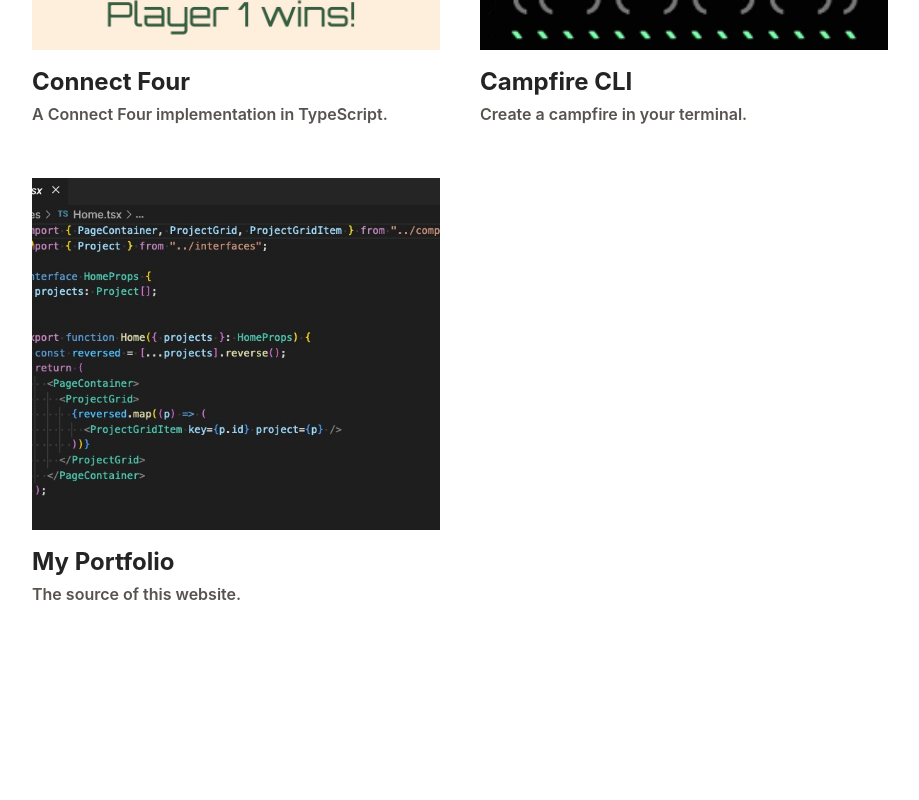
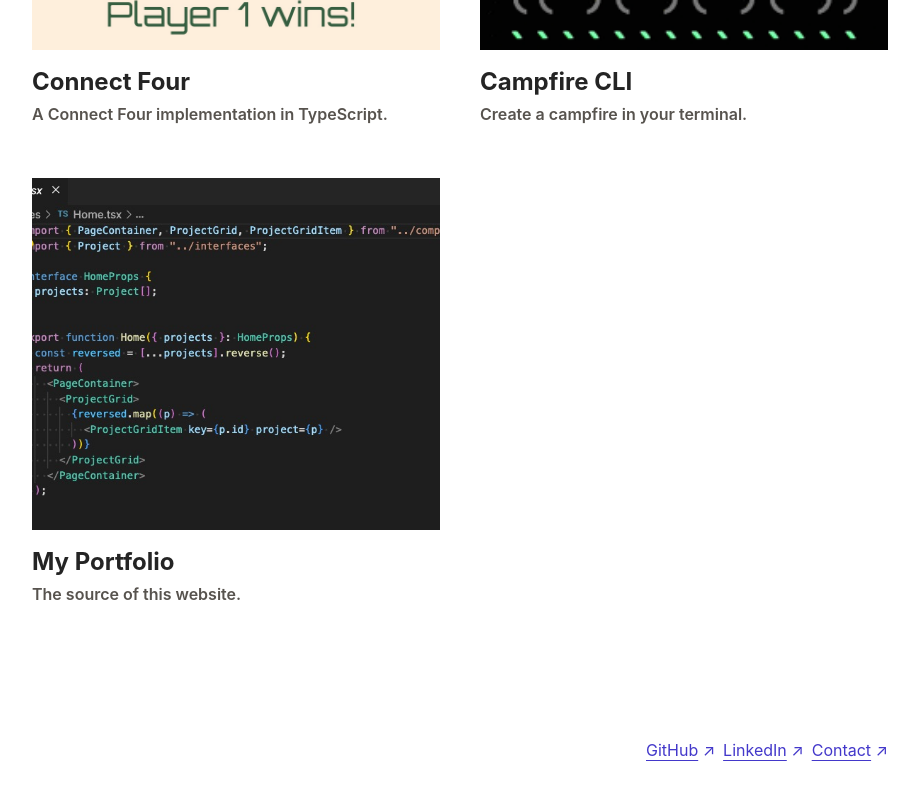
Before and after one commit to mhborthwick/mhborthwick.com, a React (Vite) app: page / in a window 1280 px wide. Shown: the part 1022-1822 px from the top of the page, without its empty margins (180-1099 px from the left). Before the commit the page ends 1780 px from the top, so only its background shows below. Built offline with nearby package versions, Linux system fonts and the light colour scheme.

Commit message:
add footer

```diff
--- a/src/assets/projects.json
+++ b/src/assets/projects.json
@@ -4,7 +4,7 @@
       "id": 1,
       "heading": "My Portfolio",
       "subHeading": "The source of this website.",
-      "description": "A static website for sharing my personal projects. Built React, Vite, Tailwind, and Framer Motion. Deployed on AWS S3 using Terraform.",
+      "description": "A static website for sharing my personal projects. Built using React, Vite, Tailwind, and Framer Motion. Deployed on AWS S3 using Terraform.",
       "imgUrl": "/portfolio.jpeg",
       "pageUrl": "/projects/portfolio",
       "gitHubUrl": "https://github.com/mhborthwick/mhborthwick.com",
--- /dev/null
+++ b/src/components/Footer.tsx
@@ -0,0 +1,33 @@
+export function Footer() {
+  return (
+    <footer className="flex justify-end gap-2">
+      <a
+        className="text-indigo-700 hover:text-indigo-500 focus:text-indigo-500 duration-300 ease-in-out"
+        href="https://github.com/mhborthwick"
+        target="_blank"
+        rel="noreferrer"
+      >
+        <span className="underline underline-offset-4">GitHub</span>{" "}
+        <span className="no-underline">↗</span>
+      </a>
+      <a
+        className="text-indigo-700 hover:text-indigo-500 focus:text-indigo-500 duration-300 ease-in-out"
+        href="https://www.linkedin.com/in/mhborthwick/"
+        target="_blank"
+        rel="noreferrer"
+      >
+        <span className="underline underline-offset-4">LinkedIn</span>{" "}
+        <span className="no-underline">↗</span>
+      </a>
+      <a
+        className="text-indigo-700 hover:text-indigo-500 focus:text-indigo-500 duration-300 ease-in-out"
+        href="mailto:mhborthwick%20*at*%20gmail%20-dot-%20com"
+        target="_blank"
+        rel="noreferrer"
+      >
+        <span className="underline underline-offset-4">Contact</span>{" "}
+        <span className="no-underline">↗</span>
+      </a>
+    </footer>
+  );
+}
--- a/src/components/Layout.tsx
+++ b/src/components/Layout.tsx
@@ -1,6 +1,7 @@
 import { AnimatePresence } from "framer-motion";
 import { Navigation } from "./Navigation";
 import { ScrollToTop } from "./ScrollToTop";
+import { Footer } from "./Footer";
 
 interface LayoutProps {
   children: React.ReactNode;
@@ -18,6 +19,7 @@ export function Layout({ children }: LayoutProps) {
       >
         {children}
       </AnimatePresence>
+      <Footer />
     </div>
   );
 }
--- a/src/components/ProjectBody.tsx
+++ b/src/components/ProjectBody.tsx
@@ -43,7 +43,7 @@ export function ProjectBody({ project }: ProjectBodyProps) {
           target="_blank"
           rel="noreferrer"
         >
-          <span className="underline underline-offset-4">GitHub</span>{" "}
+          <span className="underline underline-offset-4">Source</span>{" "}
           <span className="no-underline">↗</span>
         </a>
       )}{" "}
--- a/src/components/index.ts
+++ b/src/components/index.ts
@@ -7,3 +7,4 @@ export * from "./ProjectBody";
 export * from "./ProjectHeading";
 export * from "./Layout";
 export * from "./ScrollToTop";
+export * from "./Footer";
```
